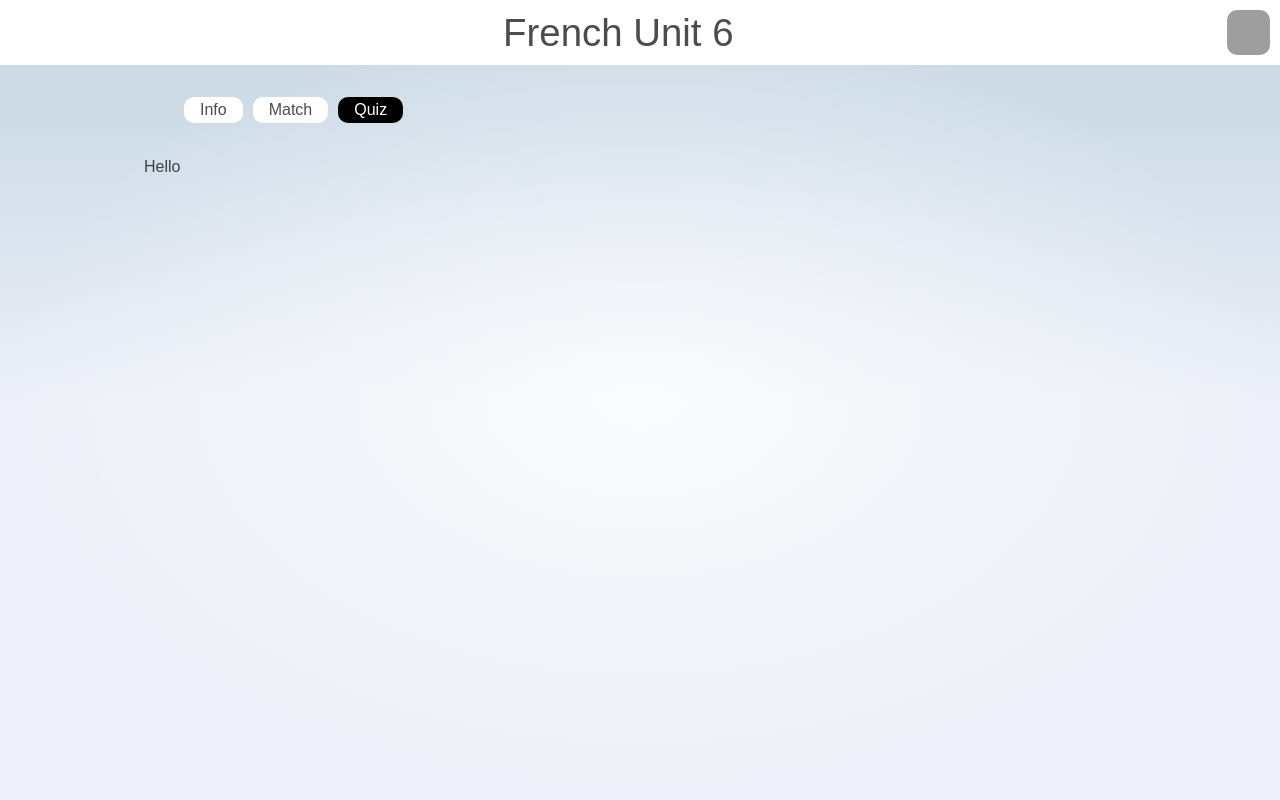
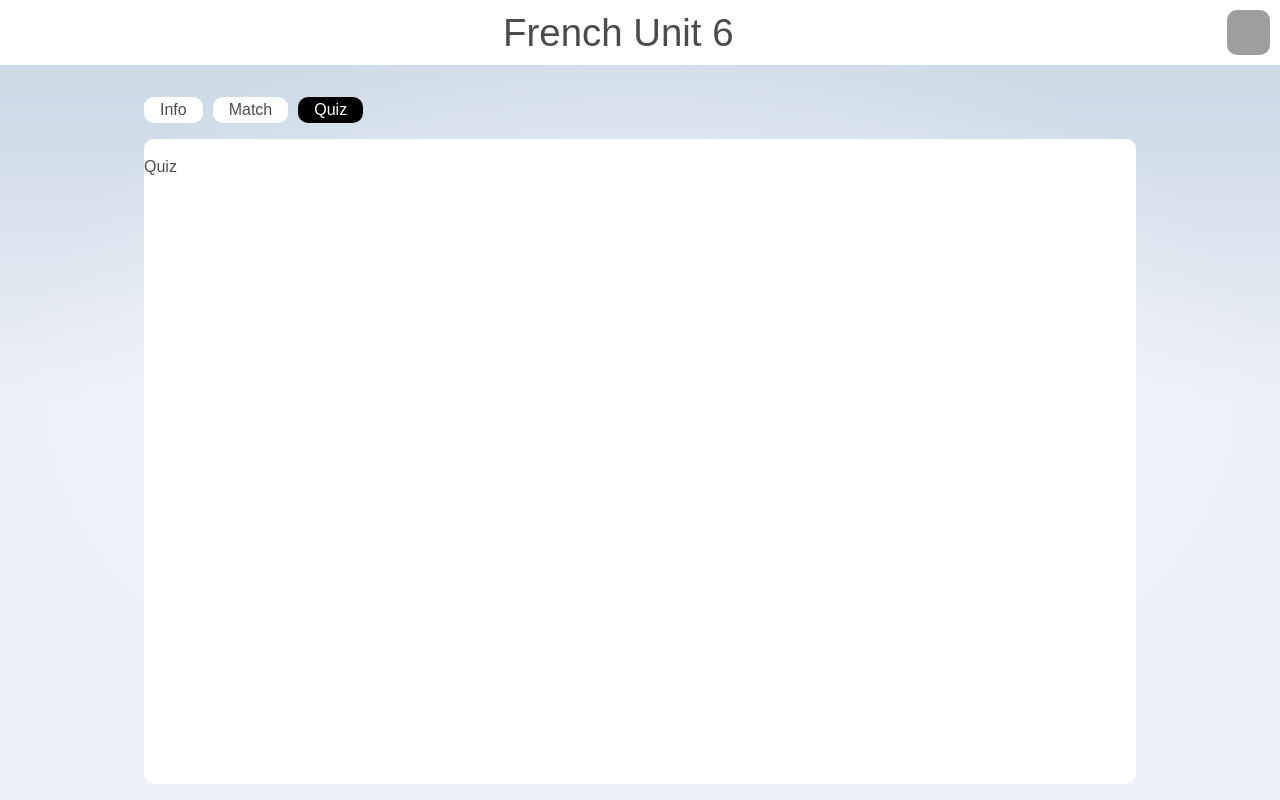
Before and after one commit to VzxaiDev/learning-app, a SvelteKit app: page / in a window 1280 px wide. Built offline with nearby package versions, Linux system fonts and the light colour scheme; grey boxes are pictures that could not be loaded.

Commit message:
working tabs!

```diff
--- a/src/components/Tabbar.svelte
+++ b/src/components/Tabbar.svelte
@@ -19,7 +19,7 @@
 
 <ul class="tabbar">
   {#each tabs as tab}
-    <li class:tabbar-tab-active={$currentTab === tab} class="tabbar-tab">{tab}</li>
+    <li on:click={() => currentTab.set(tab)} class:tabbar-tab-active={$currentTab === tab} class="tabbar-tab">{tab}</li>
   {/each}
 </ul>
 
@@ -33,6 +33,7 @@
     display: flex;
     flex-direction: row;
     gap: 10px;
+    padding: 0px;
   }
 
   .tabbar-tab{
@@ -48,4 +49,11 @@
     background: black;
     color: white;
   }
+
+  .content{
+    background: white;
+    border-radius: 10px;
+    height: 100%;
+    flex: 1;
+  }
 </style>
--- a/src/routes/+page.svelte
+++ b/src/routes/+page.svelte
@@ -10,7 +10,7 @@
 -->
 
 <Tabbar>
-	<Tab tabName="Info"><p>Hello</p></Tab>
-	<Tab tabName="Match"><p>Hello</p></Tab>
-	<Tab tabName="Quiz"><p>Hello</p></Tab>
+	<Tab tabName="Info"><p>Info</p></Tab>
+	<Tab tabName="Match"><p>Match</p></Tab>
+	<Tab tabName="Quiz"><p>Quiz</p></Tab>
 </Tabbar>
```
